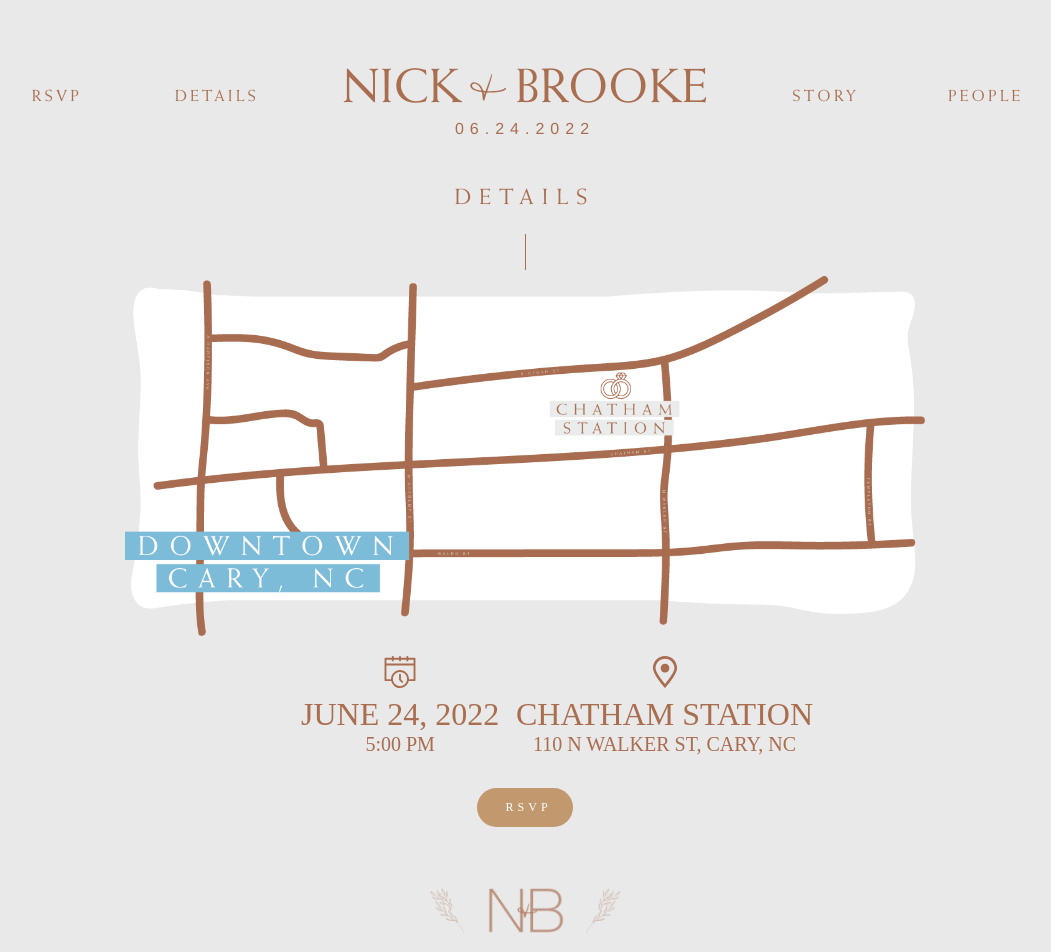
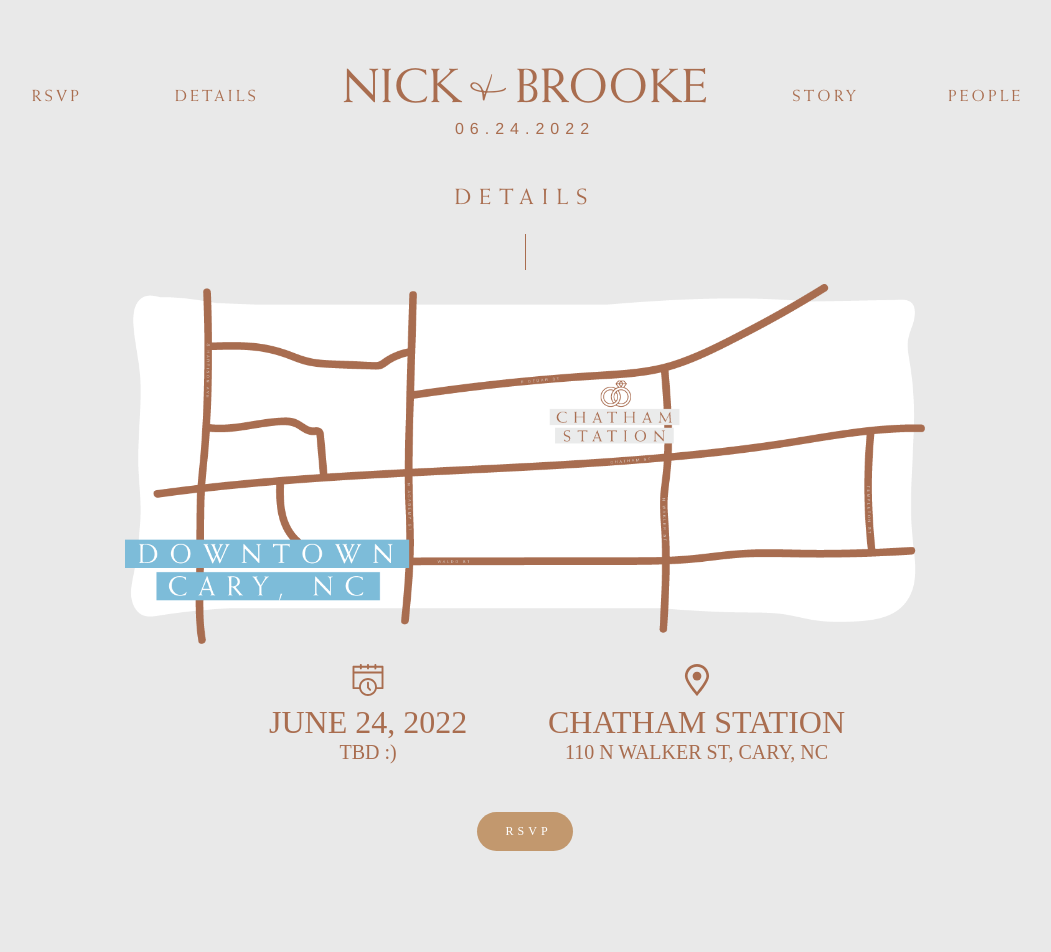
Before and after one commit to nckbrrs/written-in-the-barrs-dot-com, a React (Create React App) app: page /details in a window 1280 px wide. Shown: the top 952 px of the page, without its empty margins (115-1166 px from the left). After the commit the page ends 875 px from the top, so only its background shows below. Built offline with nearby package versions, Linux system fonts and the light colour scheme.

Commit message:
css tweaks

```diff
--- a/src/styles/details.scss
+++ b/src/styles/details.scss
@@ -1,18 +1,18 @@
 #details {
     width: 100%;
+    min-height: 100vh;
     display: flex;
     flex-flow: column nowrap;
     align-items: center;
     justify-content: flex-start;
     animation: fadeIn 1.6s;
-    margin-bottom: 2rem;
     transition: 1s;
 
     #hero-container {
         max-width: 50rem;
         position: relative;
         transition: 0.5s;
-        margin: -2rem 3rem 1rem;
+        margin-top: -1.5rem;
 
         img {
             max-width: 100%;
@@ -22,10 +22,10 @@
     #details-actual {
         color: #A96D4F;
         text-align: center;
-        width: 36rem;
+        width: 40rem;
         display: flex;
         justify-content: space-between;
-        margin-bottom: 1rem;
+        margin: 1rem 0;
 
         img {
             width: 2rem;
@@ -54,8 +54,8 @@
         font-size: 0.75rem;
         color: #ffffff;
         transition: 0.16s;
-        margin-top: 1rem;
-        margin-bottom: 2rem;
+        margin-top: 2rem;
+        margin-bottom: 1.5rem;
         width: 6rem;
         text-align: center;
         letter-spacing: 0.25rem;
--- a/src/styles/site-footer.scss
+++ b/src/styles/site-footer.scss
@@ -12,11 +12,12 @@
     #footer-logo {
         display: flex;
         flex-direction: column;
-        justify-content: center;
+        justify-content: flex-end;
         align-items: center;
+        flex: auto;
 
         img {
-            width: 12rem;
+            width: 10rem;
         }
     }
 }
--- a/src/styles/story.scss
+++ b/src/styles/story.scss
@@ -1,5 +1,6 @@
 #story {
     width: 100%;
+    max-height: 100vh;
     display: flex;
     flex-flow: column nowrap;
     align-items: center;
--- a/src/views/Details.tsx
+++ b/src/views/Details.tsx
@@ -20,7 +20,7 @@ const Details: React.FC = () => {
                 <div id="datetime">
                     <img src={clock}/>
                     <p id="date">JUNE 24, 2022</p>
-                    <p id="time">5:00 PM</p>
+                    <p id="time">TBD :)</p>
                 </div>
                 <div id="location">
                     <img src={location}/>
@@ -29,7 +29,6 @@ const Details: React.FC = () => {
                 </div>
             </div>
             <span id="rsvp-link"><Link to="/rsvp">RSVP</Link></span>
-            <SiteFooter/>
         </div>
     )
 }
```
